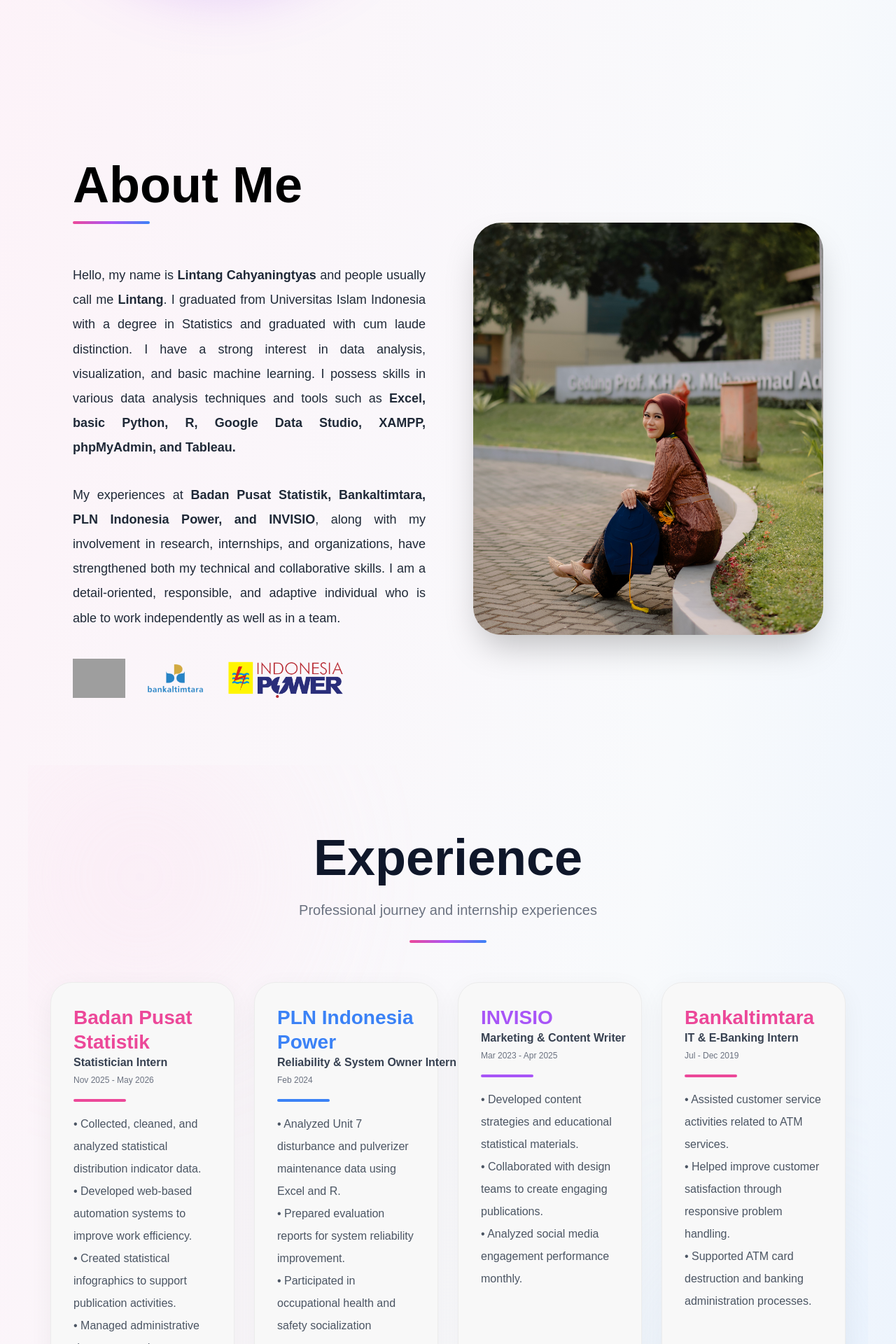
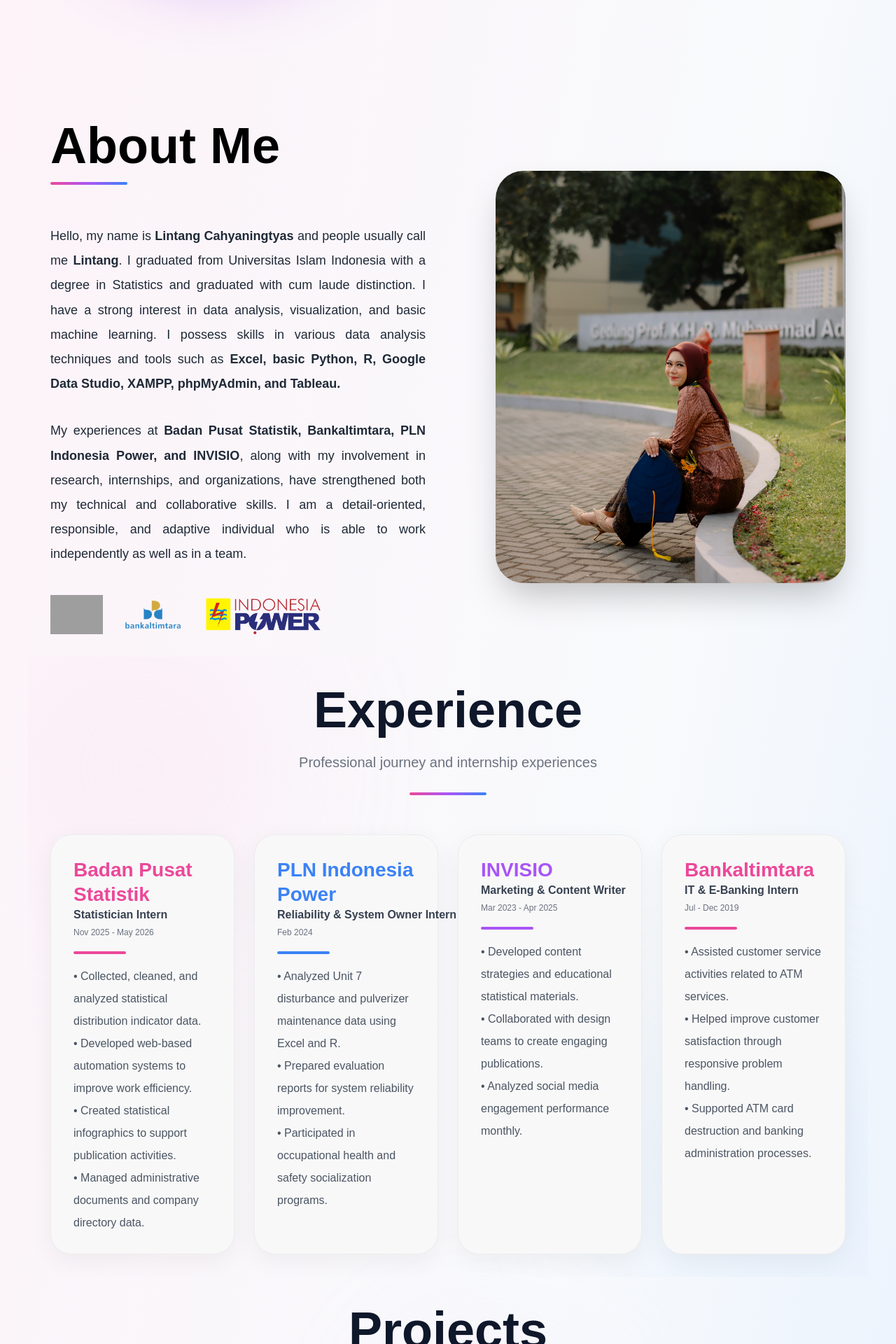
Before and after one commit to lintangntyas/portfolio, a Next.js app: page / in a window 1280 px wide. Shown: the part 700-2620 px from the top of the page at 70% size. Built offline with nearby package versions, Linux system fonts and the light colour scheme; grey boxes are pictures that could not be loaded.

Commit message:
Update page.js

```diff
--- a/app/page.js
+++ b/app/page.js
@@ -192,7 +192,16 @@ export default function Home() {
       {/* ABOUT */}
       <section
         id="about"
-        className="min-h-screen flex items-center justify-center px-6 md:px-16 py-24"
+        className="
+          relative
+          w-full
+          px-6
+          md:px-8
+          pt-[40px]
+          pb-8
+          scroll-mt-[90px]
+          overflow-hidden
+        "
       >
         <div className="max-w-6xl w-full grid md:grid-cols-2 gap-16 items-center">
 
@@ -292,7 +301,16 @@ export default function Home() {
       {/* EXPERIENCE */}
       <section
         id="experience"
-        className="w-full px-4 md:px-8 py-24 relative overflow-hidden"
+        className="
+          relative
+          w-full
+          px-6
+          md:px-8
+          pt-[40px]
+          pb-8
+          scroll-mt-[90px]
+          overflow-hidden
+        "
       >
 
         {/* BLUR */}
@@ -725,7 +743,16 @@ export default function Home() {
       {/* PROJECTS */}
       <section
         id="projects"
-        className="min-h-screen px-6 md:px-16 py-24"
+        className="
+          relative
+          w-full
+          px-6
+          md:px-8
+          pt-[40px]
+          pb-8
+          scroll-mt-[90px]
+          overflow-hidden
+        "
       >
       <div className="text-center mb-20">
 
@@ -966,8 +993,18 @@ export default function Home() {
       {/* MEDIUM */}
       <section
         id="medium"
-        className="w-full px-4 md:px-8 py-24 relative overflow-hidden"
+        className="
+          relative
+          w-full
+          px-6
+          md:px-8
+          pt-[40px]
+          pb-8
+          scroll-mt-[90px]
+          overflow-hidden
+        "
       >
+
 
         {/* BLUR */}
         <div className="absolute left-0 top-0 w-[320px] h-[320px] bg-pink-200 blur-[130px] opacity-30 rounded-full"></div>
@@ -1537,7 +1574,16 @@ export default function Home() {
       {/* CERTIFICATIONS */}
       <section
         id="certificate"
-        className="w-full px-4 md:px-8 py-24 relative overflow-hidden"
+        className="
+          relative
+          w-full
+          px-6
+          md:px-8
+          pt-[40px]
+          pb-8
+          scroll-mt-[90px]
+          overflow-hidden
+        "
       >
 
         {/* BLUR */}
@@ -1883,18 +1929,12 @@ export default function Home() {
       </section>
 
       {/* FOOTER */}
-      <footer className="w-full pt-2 pb-4">
-
-        <div className="max-w-4xl mx-auto px-6">
-
-          <div className="border-t border-gray-200 mb-4"></div>
-
+      <footer className="w-full mt-3 pb-4">
+        <div className="max-w-5xl mx-auto border-t border-gray-300 pt-4">
           <p className="text-center text-gray-500 text-sm">
             © 2026 Lintang Cahyaningtyas. All Rights Reserved.
           </p>
-
         </div>
-
       </footer>
     </main>
   );
```
